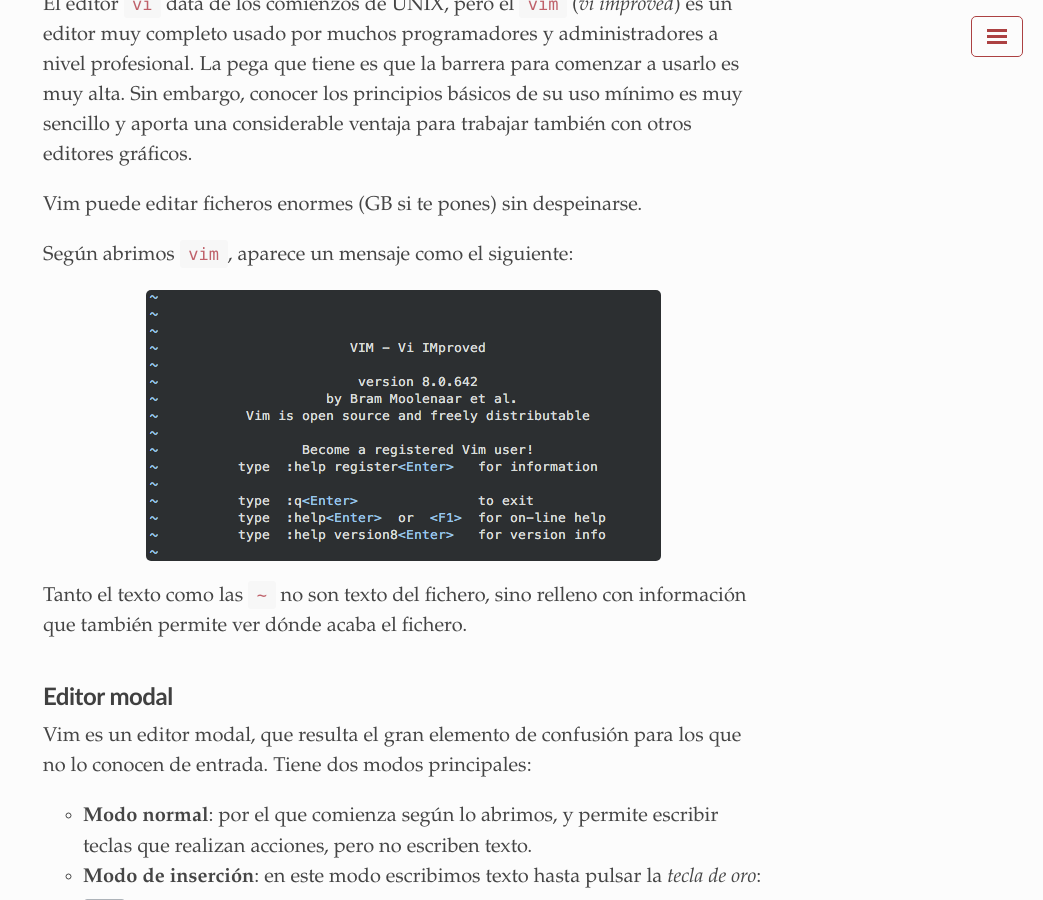
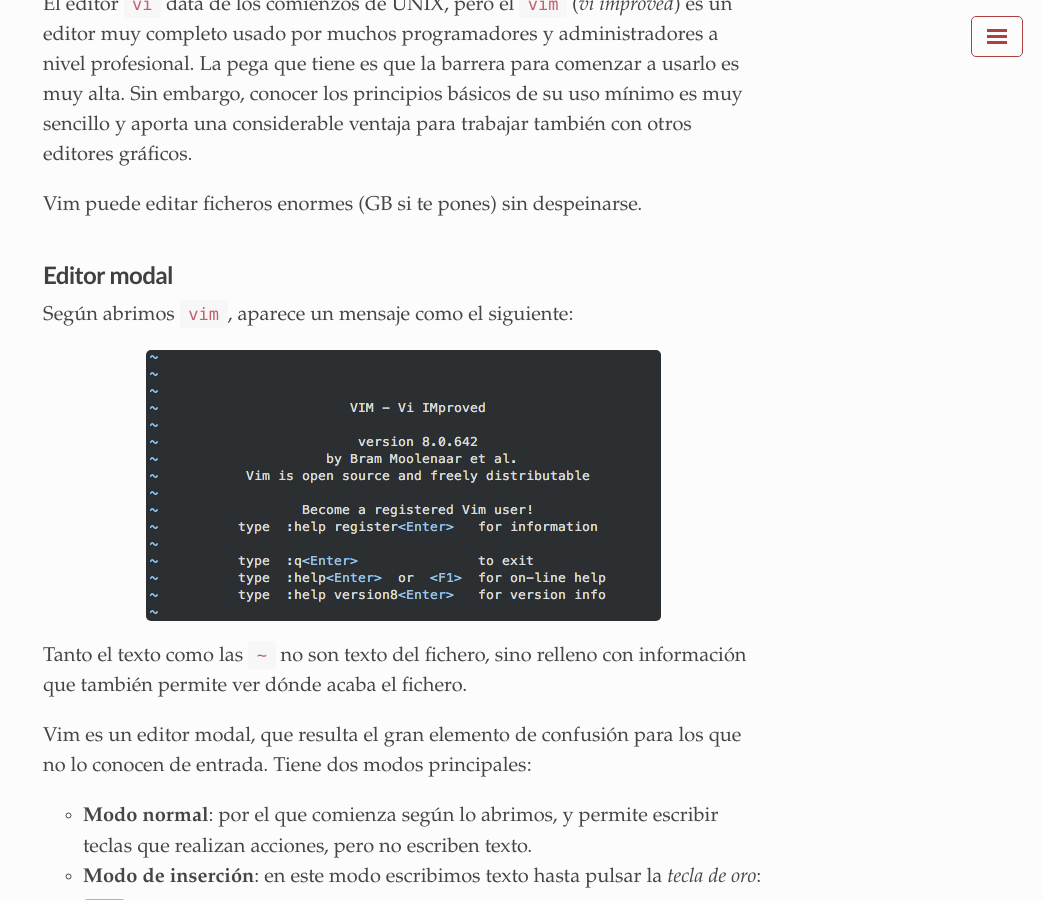
Before and after one commit to santi-gf/santi-gf.github.io, a Jekyll site: the page built from vim.md, in a window 1280 px wide and 900 px high, scrolled down 207 px. Shown: the whole window, without its empty margins (237-1280 px from the left). Built offline with Jekyll 4.4.1, drawn with Linux system fonts in a browser that asks for light colours; a style sheet for code colours, icons or effects is not loaded; part of the change alters nothing that is shown.

Commit message:
Minor fixes vim.md

```diff
--- a/vim.md
+++ b/vim.md
@@ -11,6 +11,9 @@ El editor `vi` data de los comienzos de UNIX, pero el `vim` (*vi improved*) es u
 
 Vim puede editar ficheros enormes (GB si te pones) sin despeinarse.
 
+
+## Editor modal
+
 Según abrimos `vim`, aparece un mensaje como el siguiente:
 
 
@@ -19,12 +22,12 @@ Según abrimos `vim`, aparece un mensaje como el siguiente:
 Tanto el texto como las `~` no son texto del fichero,
 sino relleno con información que también permite ver dónde acaba el fichero.
 
-## Editor modal
 
 Vim es un editor modal, que resulta el gran elemento de confusión para los que no lo conocen de entrada. Tiene dos modos principales:
 
 - **Modo normal**:  por el que comienza según lo abrimos, y permite escribir teclas que realizan acciones, pero no escriben texto.
 - **Modo de inserción**: en este modo escribimos texto hasta pulsar la *tecla de oro*: <kbd>ESC</kbd>.
+
 
 ## Uso super mínimo
 
```
